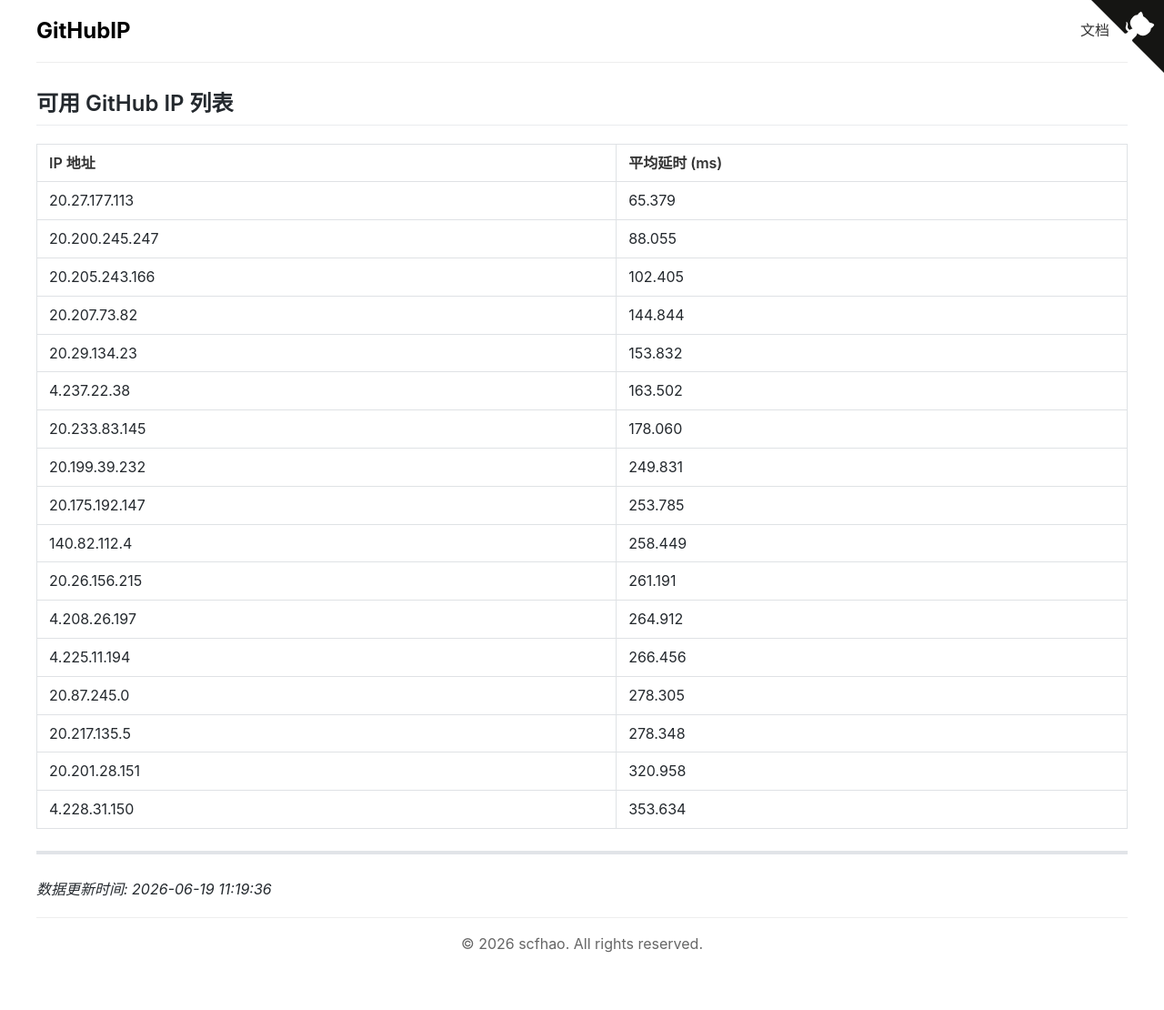
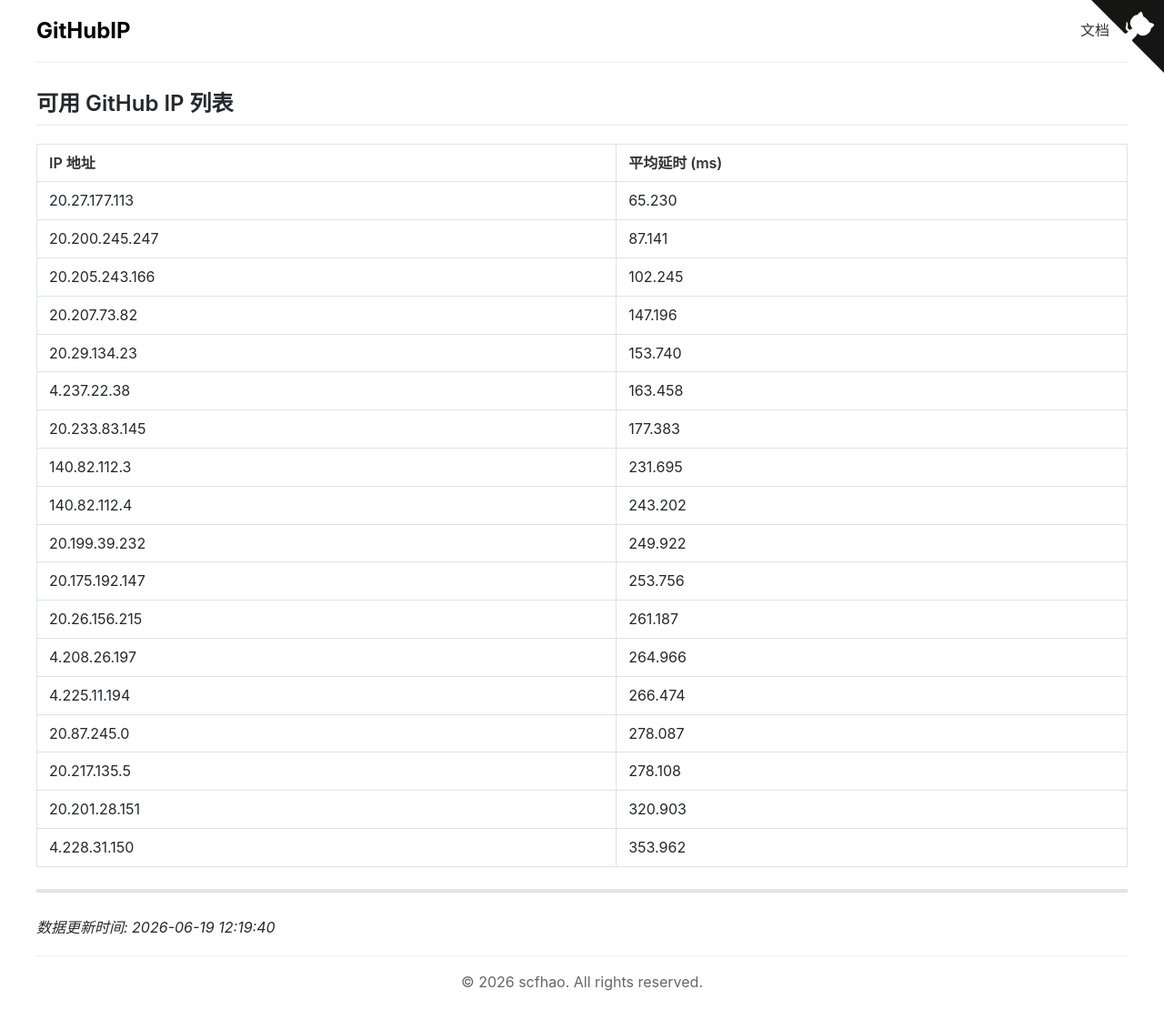
Before and after one commit to scfhao/GitHubIP, a Jekyll site: the page built from index.md, in a window 1280 px wide. Shown: the whole page at 91% size. Built offline with Jekyll 4.4.1, drawn with Linux system fonts in a browser that asks for light colours; before the commit the page ends 1068 px from its top, so only the background shows below that.

Commit message:
自动脚本执行 - 2026-06-19 12:19:40

```diff
--- a/index.md
+++ b/index.md
@@ -1,31 +1,32 @@
 ---
 layout: home
 title: GitHub IP 列表
-date: 2026-06-19 11:19:36
+date: 2026-06-19 12:19:40
 ---
 
 ## 可用 GitHub IP 列表
 
 | IP 地址 | 平均延时 (ms) |
 |---------|--------------|
-| 20.27.177.113 | 65.379 |
-| 20.200.245.247 | 88.055 |
-| 20.205.243.166 | 102.405 |
-| 20.207.73.82 | 144.844 |
-| 20.29.134.23 | 153.832 |
-| 4.237.22.38 | 163.502 |
-| 20.233.83.145 | 178.060 |
-| 20.199.39.232 | 249.831 |
-| 20.175.192.147 | 253.785 |
-| 140.82.112.4 | 258.449 |
-| 20.26.156.215 | 261.191 |
-| 4.208.26.197 | 264.912 |
-| 4.225.11.194 | 266.456 |
-| 20.87.245.0 | 278.305 |
-| 20.217.135.5 | 278.348 |
-| 20.201.28.151 | 320.958 |
-| 4.228.31.150 | 353.634 |
+| 20.27.177.113 | 65.230 |
+| 20.200.245.247 | 87.141 |
+| 20.205.243.166 | 102.245 |
+| 20.207.73.82 | 147.196 |
+| 20.29.134.23 | 153.740 |
+| 4.237.22.38 | 163.458 |
+| 20.233.83.145 | 177.383 |
+| 140.82.112.3 | 231.695 |
+| 140.82.112.4 | 243.202 |
+| 20.199.39.232 | 249.922 |
+| 20.175.192.147 | 253.756 |
+| 20.26.156.215 | 261.187 |
+| 4.208.26.197 | 264.966 |
+| 4.225.11.194 | 266.474 |
+| 20.87.245.0 | 278.087 |
+| 20.217.135.5 | 278.108 |
+| 20.201.28.151 | 320.903 |
+| 4.228.31.150 | 353.962 |
 
 ---
 
-*数据更新时间: 2026-06-19 11:19:36*
+*数据更新时间: 2026-06-19 12:19:40*
```
